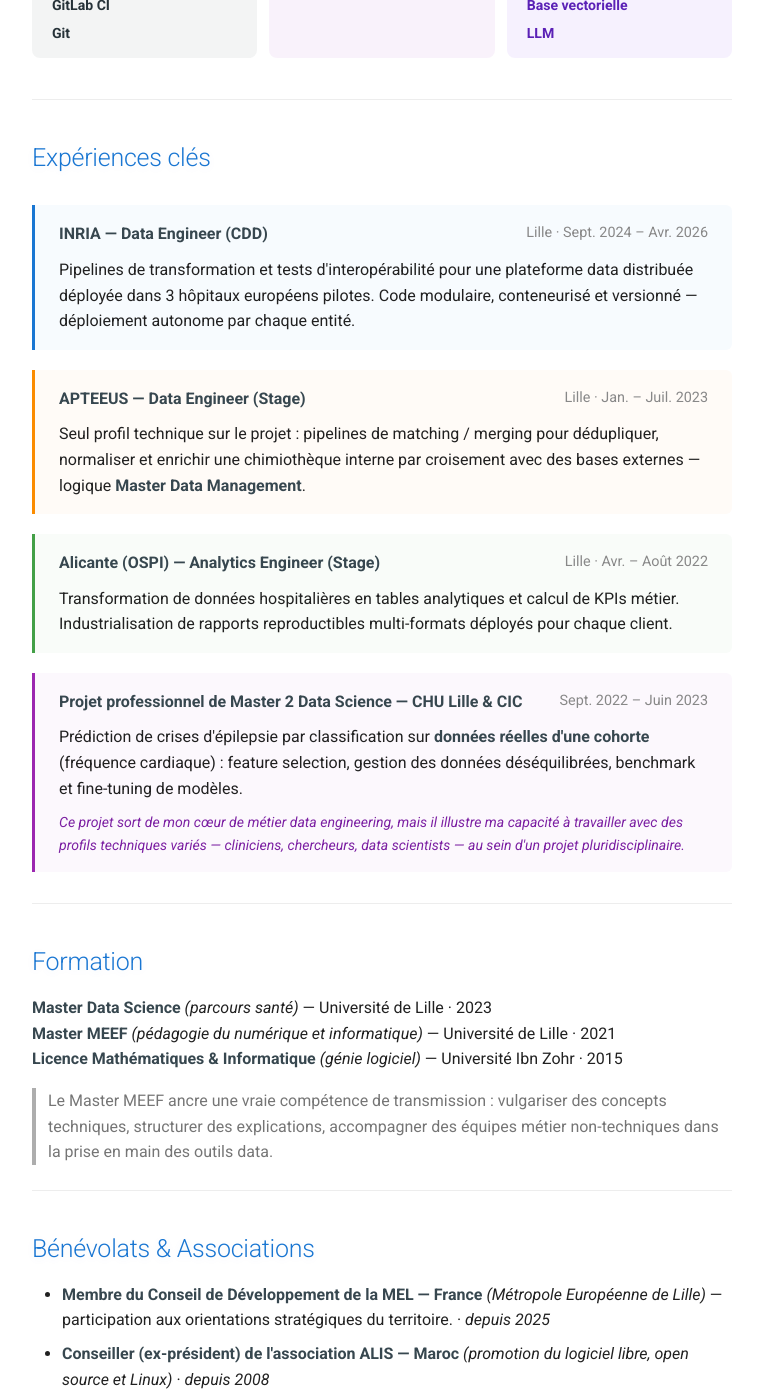
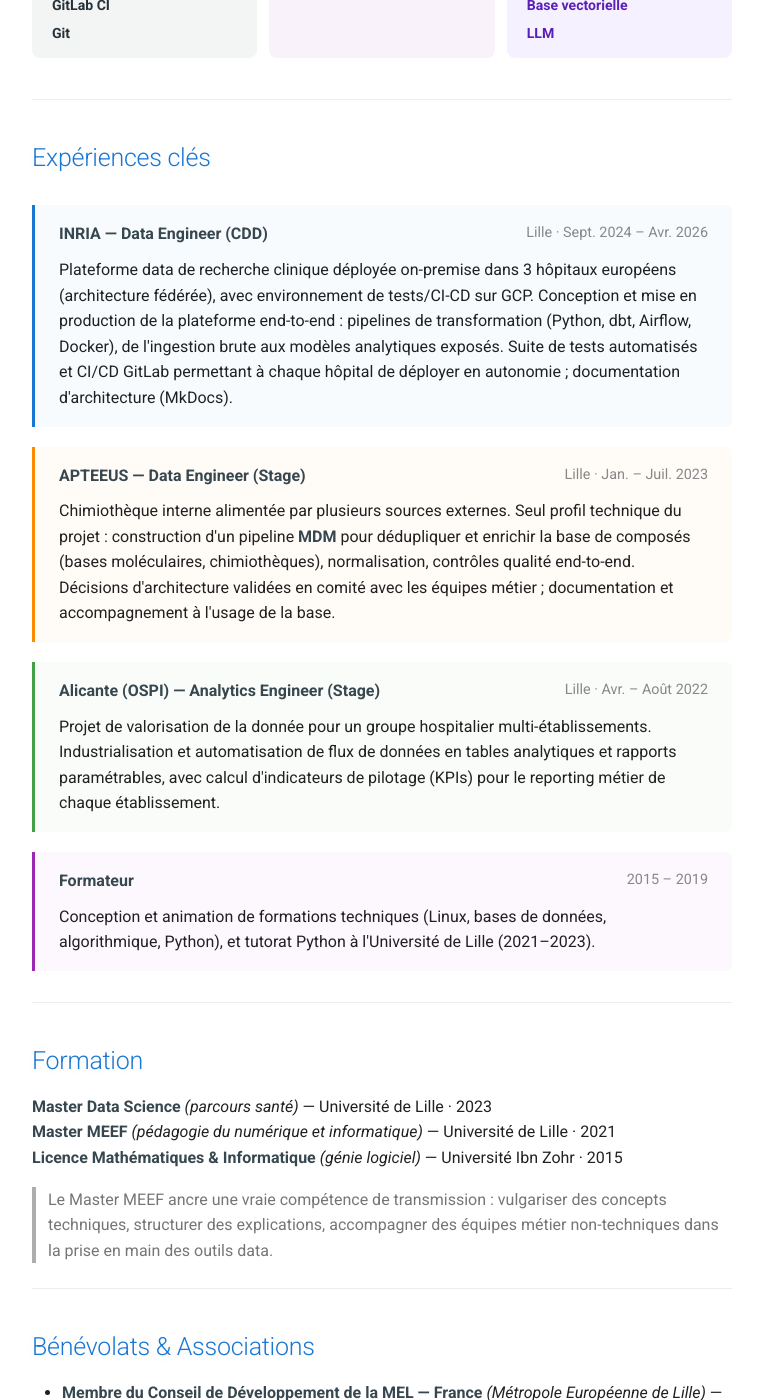
Before and after one commit to y-ikli/portfolio, an MkDocs documentation site: the page built from docs/index.md, in a window 1280 px wide and 1400 px high, scrolled down 1251 px. Shown: the whole window, without its empty margins (258-1021 px from the left). Built offline with MkDocs 1.6.1 and Material for MkDocs 9.7.7, drawn with Linux system fonts in a browser that asks for light colours; some of the changed text lies outside the part shown.

Commit message:
Aligner les expériences clés sur le CV Data Engineer, retirer la date de disponibilité obsolète

```diff
--- a/docs/index.md
+++ b/docs/index.md
@@ -16,7 +16,7 @@
         <img src="https://img.shields.io/badge/Email-D14836?style=for-the-badge&logo=gmail&logoColor=white" alt="Email">
       </a>
     </p>
-    <p style="margin: 0; color: #555; font-size: 0.95em;"><strong>Disponible dès mai 2026</strong></p>
+    <p style="margin: 0; color: #555; font-size: 0.95em;"><strong>Disponible immédiatement</strong></p>
   </div>
 </div>
 
@@ -106,7 +106,7 @@ Mon expérience est ancrée dans le secteur santé, mais les problématiques adr
       <strong>INRIA — Data Engineer (CDD)</strong>
       <span style="color: #888; font-size: 0.9em;">Lille · Sept. 2024 – Avr. 2026</span>
     </div>
-    <p style="margin: 0.5rem 0 0;">Pipelines de transformation et tests d'interopérabilité pour une plateforme data distribuée déployée dans 3 hôpitaux européens pilotes. Code modulaire, conteneurisé et versionné — déploiement autonome par chaque entité.</p>
+    <p style="margin: 0.5rem 0 0;">Plateforme data de recherche clinique déployée on-premise dans 3 hôpitaux européens (architecture fédérée), avec environnement de tests/CI-CD sur GCP. Conception et mise en production de la plateforme end-to-end : pipelines de transformation (Python, dbt, Airflow, Docker), de l'ingestion brute aux modèles analytiques exposés. Suite de tests automatisés et CI/CD GitLab permettant à chaque hôpital de déployer en autonomie ; documentation d'architecture (MkDocs).</p>
   </div>
 
   <div style="border-left: 3px solid #fb8c00; padding: 0.8rem 1.2rem; background: rgba(251,140,0,0.03); border-radius: 0 6px 6px 0;">
@@ -114,7 +114,7 @@ Mon expérience est ancrée dans le secteur santé, mais les problématiques adr
       <strong>APTEEUS — Data Engineer (Stage)</strong>
       <span style="color: #888; font-size: 0.9em;">Lille · Jan. – Juil. 2023</span>
     </div>
-    <p style="margin: 0.5rem 0 0;">Seul profil technique sur le projet : pipelines de matching / merging pour dédupliquer, normaliser et enrichir une chimiothèque interne par croisement avec des bases externes — logique <strong>Master Data Management</strong>.</p>
+    <p style="margin: 0.5rem 0 0;">Chimiothèque interne alimentée par plusieurs sources externes. Seul profil technique du projet : construction d'un pipeline <strong>MDM</strong> pour dédupliquer et enrichir la base de composés (bases moléculaires, chimiothèques), normalisation, contrôles qualité end-to-end. Décisions d'architecture validées en comité avec les équipes métier ; documentation et accompagnement à l'usage de la base.</p>
   </div>
 
   <div style="border-left: 3px solid #43a047; padding: 0.8rem 1.2rem; background: rgba(67,160,71,0.03); border-radius: 0 6px 6px 0;">
@@ -122,16 +122,15 @@ Mon expérience est ancrée dans le secteur santé, mais les problématiques adr
       <strong>Alicante (OSPI) — Analytics Engineer (Stage)</strong>
       <span style="color: #888; font-size: 0.9em;">Lille · Avr. – Août 2022</span>
     </div>
-    <p style="margin: 0.5rem 0 0;">Transformation de données hospitalières en tables analytiques et calcul de KPIs métier. Industrialisation de rapports reproductibles multi-formats déployés pour chaque client.</p>
+    <p style="margin: 0.5rem 0 0;">Projet de valorisation de la donnée pour un groupe hospitalier multi-établissements. Industrialisation et automatisation de flux de données en tables analytiques et rapports paramétrables, avec calcul d'indicateurs de pilotage (KPIs) pour le reporting métier de chaque établissement.</p>
   </div>
 
   <div style="border-left: 3px solid #9c27b0; padding: 0.8rem 1.2rem; background: rgba(156,39,176,0.03); border-radius: 0 6px 6px 0;">
     <div style="display: flex; justify-content: space-between; flex-wrap: wrap; gap: 0.3rem;">
-      <strong>Projet professionnel de Master 2 Data Science — CHU Lille &amp; CIC</strong>
-      <span style="color: #888; font-size: 0.9em;">Sept. 2022 – Juin 2023</span>
+      <strong>Formateur</strong>
+      <span style="color: #888; font-size: 0.9em;">2015 – 2019</span>
     </div>
-    <p style="margin: 0.5rem 0 0;">Prédiction de crises d'épilepsie par classification sur <strong>données réelles d'une cohorte</strong> (fréquence cardiaque) : feature selection, gestion des données déséquilibrées, benchmark et fine-tuning de modèles.</p>
-    <p style="margin: 0.5rem 0 0; font-size: 0.88em; color: #7b1fa2; font-style: italic;">Ce projet sort de mon cœur de métier data engineering, mais il illustre ma capacité à travailler avec des profils techniques variés — cliniciens, chercheurs, data scientists — au sein d'un projet pluridisciplinaire.</p>
+    <p style="margin: 0.5rem 0 0;">Conception et animation de formations techniques (Linux, bases de données, algorithmique, Python), et tutorat Python à l'Université de Lille (2021–2023).</p>
   </div>
 
 </div>
```
